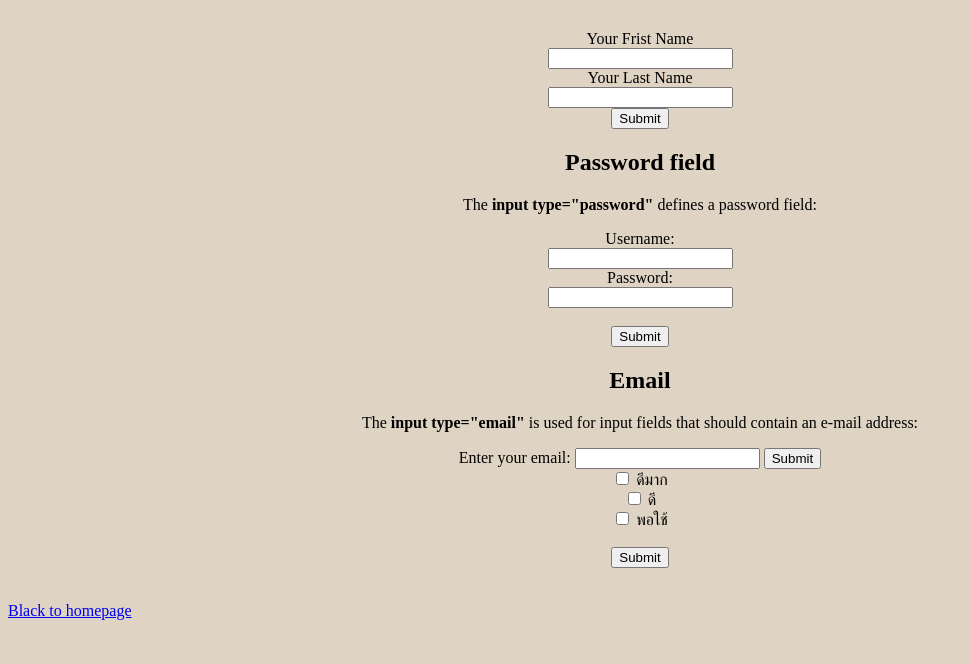
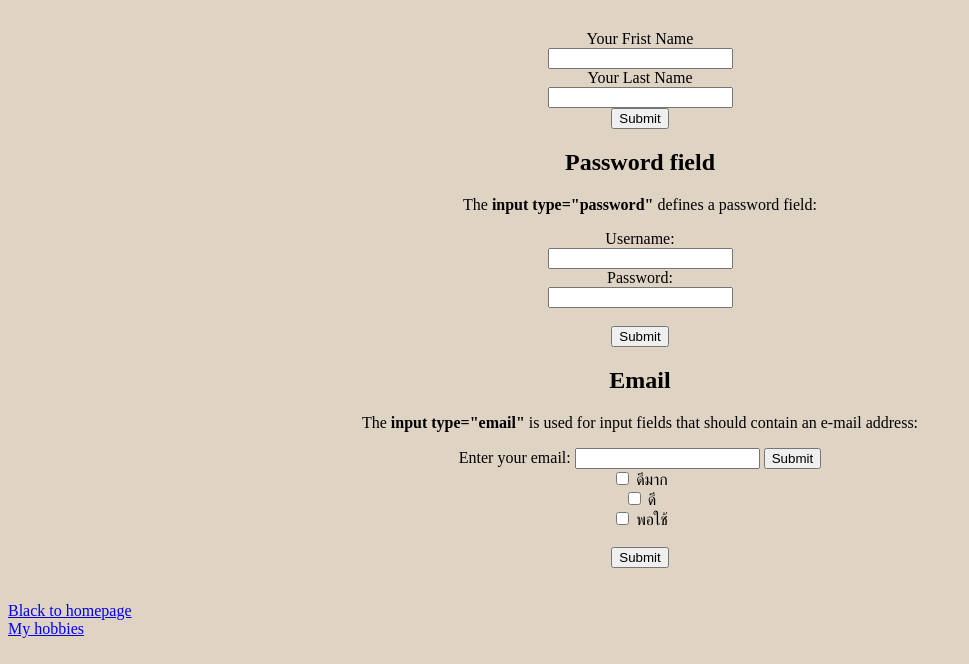
Before and after one commit to pangkopsr/myfristwebsite, a plain HTML site: page contact-me.html in a window 1280 px wide. Shown: the part 1340-2004 px from the top of the page, without its empty margins (0-969 px from the left). Before the commit the page ends 1968 px from the top, so only its background shows below. Drawn offline with Linux system fonts and the light colour scheme.

Commit message:
Update contact-me.html

```diff
--- a/contact-me.html
+++ b/contact-me.html
@@ -61,7 +61,7 @@
 </froms></center>
 <br>
     <a href="index.html">Black to homepage</a><br>
-    <a href=""
+    <a href="hobbies.html">My hobbies</a><br>
 <br>
 </body>
 </html>
```
